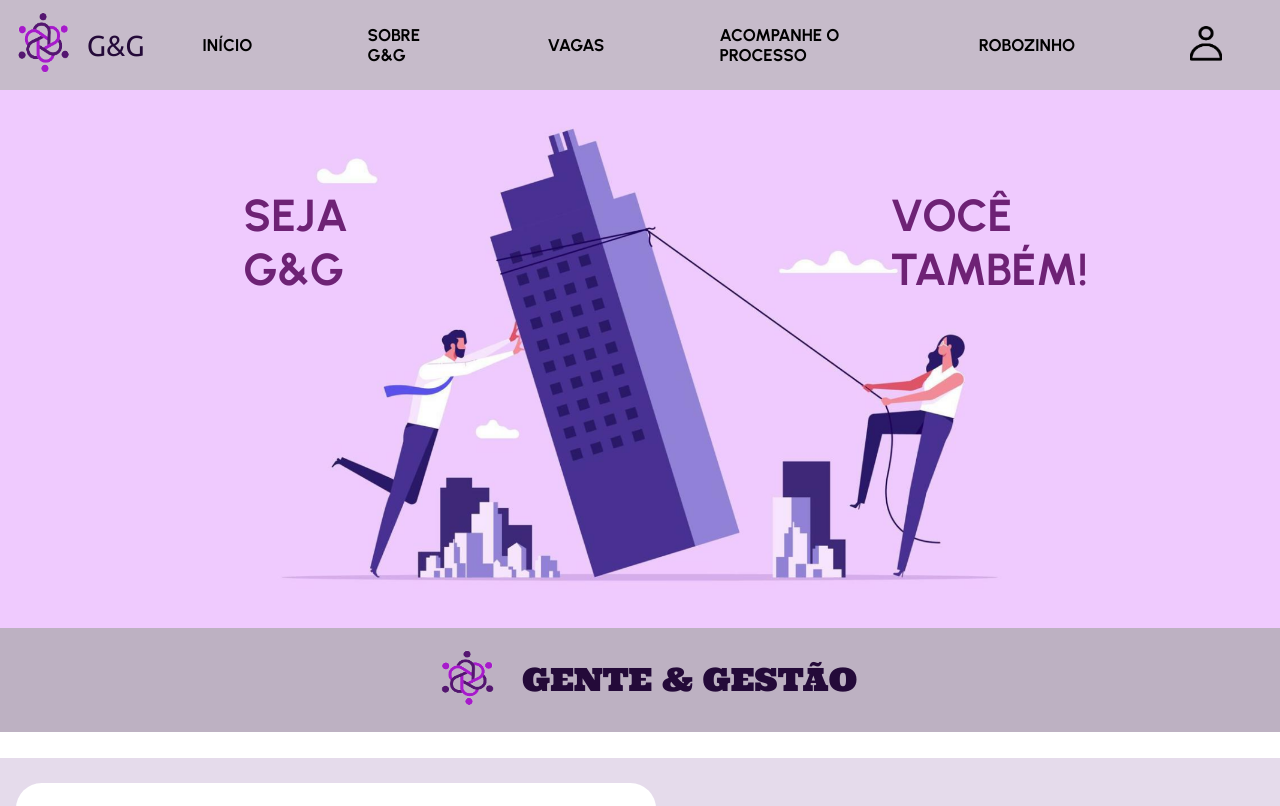
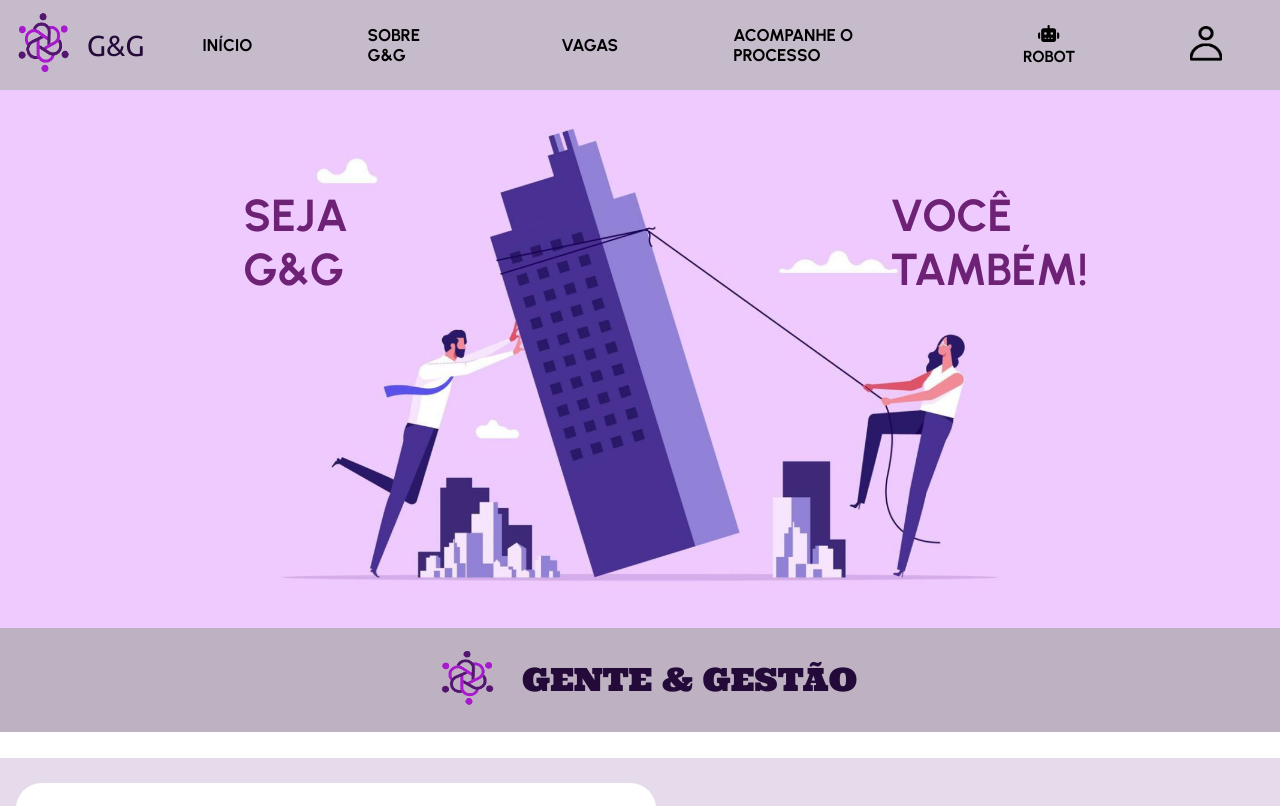
Before and after one commit to myslium/tcc-g-g, a React (Create React App) app: page / in a window 1280 px wide. Shown: the top 806 px of the page. Built offline with nearby package versions, Linux system fonts and the light colour scheme; a web font is replaced by a local one.

Commit message:
gostei mais assim

```diff
--- a/src/componentes/cabeçalho/index.jsx
+++ b/src/componentes/cabeçalho/index.jsx
@@ -58,7 +58,8 @@ export default function Cabecalho(props) {
                         <li><Link to={props.link2}>{props.titulo2}</Link></li>
                         <li><Link to={props.link3}>{props.titulo3}</Link></li>
                         <li><Link to={props.link4}>{props.titulo4}</Link></li>
-                        <li><Link to={props.link5}>{props.titulo5}</Link></li>
+                        <li><Link  className="robot-link" to={props.link5}><i className={props.titulo5} ></i>
+                        <span>robot</span></Link></li>
 
                         <li>
                             <Link to='/login'>
--- a/src/componentes/cabeçalho/index.scss
+++ b/src/componentes/cabeçalho/index.scss
@@ -87,8 +87,35 @@
                     &:hover {
                         color: #ffffff;
                     }
+
+                    i {
+                        font-size: 10vw; // Ajuste conforme necessário
+                    }
                 }
 
+                // Estilo para o link do robô
+                .robot-link {
+                    display: flex;
+                    flex-direction: column; // Coloca o texto abaixo do ícone
+                    align-items: center; // Centraliza o conteúdo
+                    text-decoration: none; // Remove sublinhado
+                    color: #000; // Cor padrão do texto e ícone
+                    font-family: 'Urbanist', sans-serif;
+
+                    i {
+                        font-size: 2rem; // Ajuste o tamanho do ícone
+                    }
+
+                    span {
+                        font-size: 1rem; // Tamanho do texto "robot"
+                        margin-top: 5px; // Espaçamento entre o ícone e o texto
+                        text-align: center; // Centraliza o texto
+                    }
+
+                    &:hover {
+                        color: #ffffff; // Cor ao passar o mouse
+                    }
+                }
             }
 
             .oi {
@@ -125,6 +152,7 @@
 
                     a {
                         font-size: 14px;
+                        text-align: center;
                     }
                 }
             }
--- a/src/pages/inicio/index.jsx
+++ b/src/pages/inicio/index.jsx
@@ -19,7 +19,7 @@ export default function Inicio() {
             titulo4 = 'Acompanhe o processo'
             link4 = '/falecomconsultor'
             link5 = '/bot'
-            titulo5 = 'ROBOZINHO'
+            titulo5 = 'fa-solid fa-robot'
 
             />
 
```
